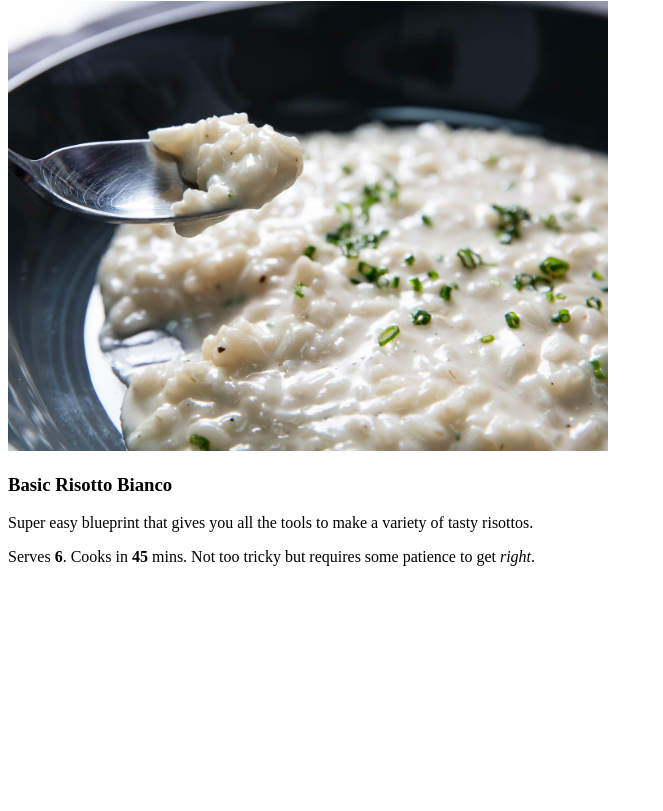
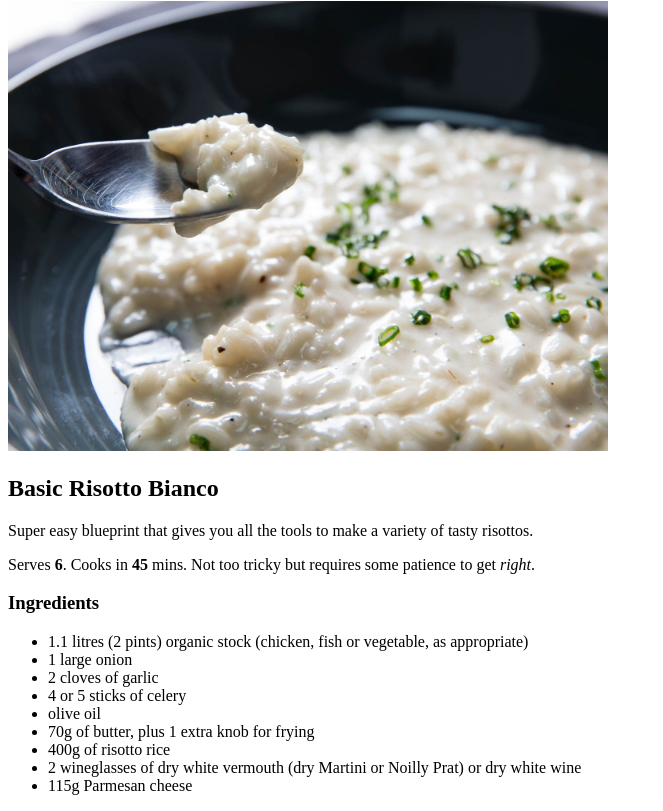
Before and after one commit to Jim-Clean/odin-recipes, a plain HTML site: page recipes/risotto.html in a window 1280 px wide. Shown: the part 79-890 px from the top of the page, without its empty margins (0-663 px from the left). Before the commit the page ends 800 px from the top, so only its background shows below. Drawn offline with Linux system fonts and the light colour scheme.

Commit message:
Add ingredients list to risotto recipe

```diff
--- a/recipes/risotto.html
+++ b/recipes/risotto.html
@@ -8,7 +8,7 @@
     <body>
         <h1>Risotto</h1>
         <img src="../img/risotto.jpg" alt="Picture of creamy risotto bianco" width="600" >
-        <h3>Basic Risotto Bianco</h3>
+        <h2>Basic Risotto Bianco</h2>
         <p>
             Super easy blueprint that gives you all the tools to make a
             variety of tasty risottos.
@@ -18,6 +18,23 @@
             Not too tricky but requires some patience
             to get <em>right</em>.
         </p>
+
+        <h3>Ingredients</h3>
+        <ul>
+            <li>1.1 litres (2 pints) organic stock (chicken, fish or
+                vegetable, as appropriate)
+            </li>
+            <li>1 large onion</li>
+            <li>2 cloves of garlic</li>
+            <li>4 or 5 sticks of celery</li>
+            <li>olive oil</li>
+            <li>70g of butter, plus 1 extra knob for frying</li>
+            <li>400g of risotto rice</li>
+            <li>2 wineglasses of dry white vermouth (dry Martini
+                or Noilly Prat) or dry white wine
+            </li>
+            <li>115g Parmesan cheese</li>
+        </ul>
     </body>
 
 </html>
```
